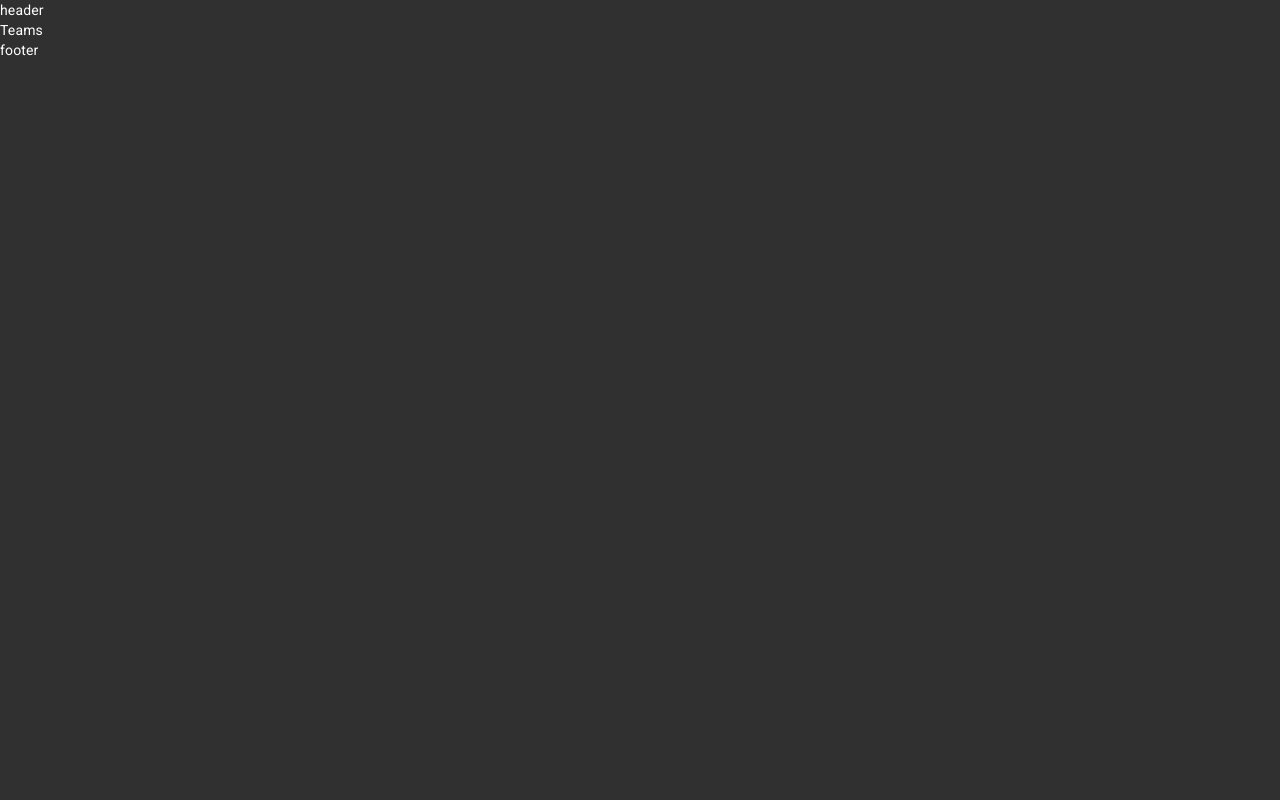
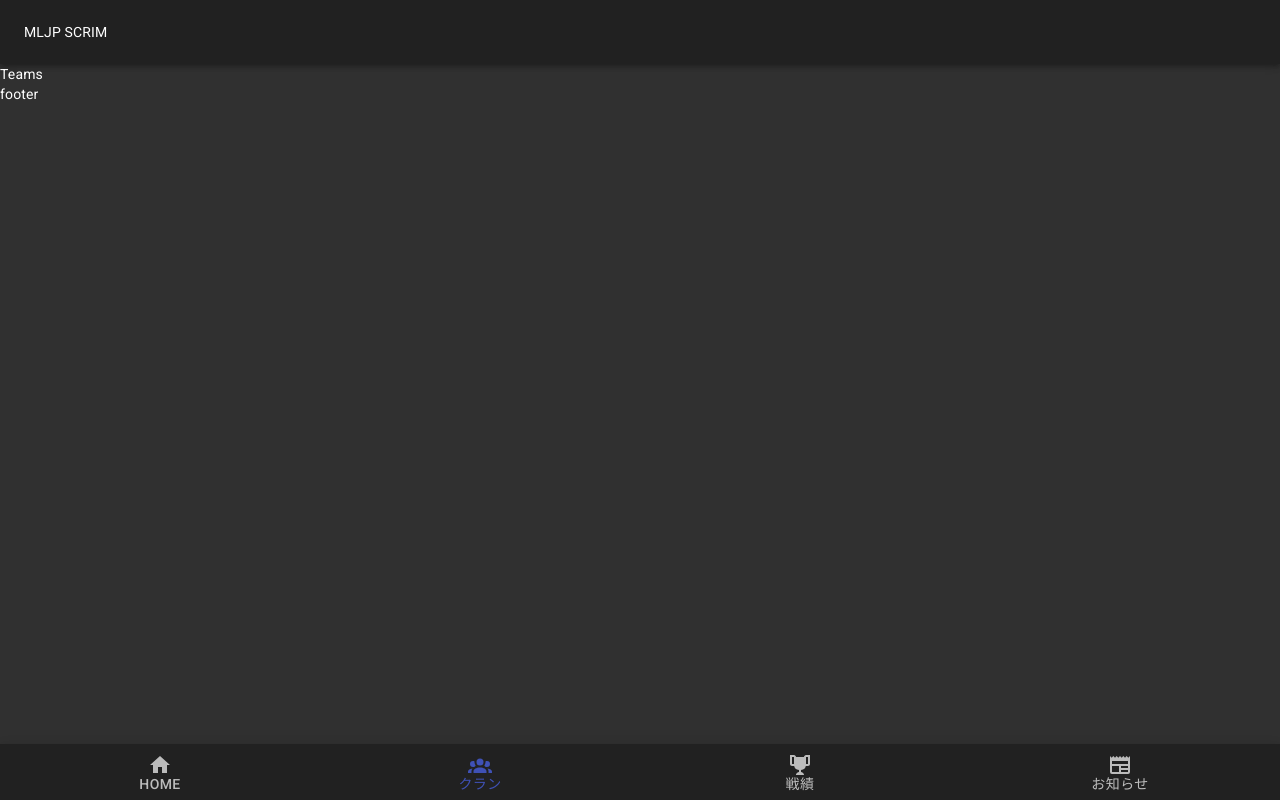
Before and after one commit to moriconomori/mljpscrim, a Next.js app: page /teams in a window 1280 px wide. Built offline with nearby package versions, Linux system fonts and the light colour scheme.

Commit message:
Bottom navigation を作成

```diff
--- /dev/null
+++ b/src/components/TheBottomNavigation.jsx
@@ -0,0 +1,99 @@
+import React, { useState, useEffect } from 'react';
+import { makeStyles } from '@material-ui/core/styles';
+import AppBar from '@material-ui/core/AppBar';
+import Tabs from '@material-ui/core/Tabs';
+import Tab from '@material-ui/core/Tab';
+import Icon from '@mdi/react';
+import { mdiHome, mdiAccountGroup, mdiTrophy, mdiNewspaper } from '@mdi/js';
+import Router, { useRouter } from 'next/router';
+
+const TheBottomNavigation = () => {
+  const router = useRouter();
+
+  const useStyles = makeStyles((theme) => ({
+    bottomNavi: {
+      top: 'auto',
+      bottom: 0,
+      '& .MuiTab-root': {
+        minHeight: 56,
+        padding: 0,
+        lineHeight: '1em',
+      },
+      '& .MuiTab-labelIcon .MuiTab-wrapper > *:first-child': {
+        marginBottom: 0,
+      },
+      '& .MuiTabs-indicator': {
+        display: 'none',
+      },
+      '& .MuiTab-root svg path': {
+        fill: theme.palette.text.secondary,
+      },
+      '& .MuiTab-root.Mui-selected svg path': {
+        fill: theme.palette.primary.main,
+      },
+    },
+  }));
+
+  const classes = useStyles();
+  const [currentPathName, setCurrentPathName] = useState(router.pathname);
+
+  useEffect(() => {
+    const handleRouteChange = (path) => {
+      setCurrentPathName(path);
+    };
+
+    Router.events.on('routeChangeStart', handleRouteChange);
+    return () => {
+      Router.events.off('routeChangeStart', handleRouteChange);
+    };
+  }, []);
+
+  const handleChange = (event, newPath) => {
+    setCurrentPathName(newPath);
+  };
+
+  return (
+    <AppBar
+      position="fixed"
+      color="default"
+      className={classes.bottomNavi}
+      component="div"
+    >
+      <Tabs
+        value={currentPathName}
+        onChange={handleChange}
+        variant="fullWidth"
+        indicatorColor="primary"
+        textColor="primary"
+        aria-label="bottom navigation"
+      >
+        <Tab
+          icon={<Icon path={mdiHome} size={1} />}
+          label="HOME"
+          value="/"
+          onClick={() => Router.push('/')}
+        />
+        <Tab
+          icon={<Icon path={mdiAccountGroup} size={1} />}
+          label="クラン"
+          value="/teams"
+          onClick={() => Router.push('/teams')}
+        />
+        <Tab
+          icon={<Icon path={mdiTrophy} size={1} />}
+          label="戦績"
+          value="/stats"
+          onClick={() => Router.push('/stats')}
+        />
+        <Tab
+          icon={<Icon path={mdiNewspaper} size={1} />}
+          label="お知らせ"
+          value="/news"
+          onClick={() => Router.push('/news')}
+        />
+      </Tabs>
+    </AppBar>
+  );
+};
+
+export default TheBottomNavigation;
--- a/src/layouts/default.jsx
+++ b/src/layouts/default.jsx
@@ -1,12 +1,27 @@
 import React from 'react';
 import PropTypes from 'prop-types';
+import { makeStyles } from '@material-ui/core/styles';
+import AppBar from '@material-ui/core/AppBar';
+import Toolbar from '@material-ui/core/Toolbar';
+import TheBottomNavigation from '../components/TheBottomNavigation';
 
 const Default = ({ children }) => {
+  const useStyles = makeStyles({
+    footer: {
+      paddingBottom: 56,
+    },
+  });
+
+  const classes = useStyles();
+
   return (
     <React.Fragment>
-      <header>header</header>
+      <AppBar position="static" color="default">
+        <Toolbar>MLJP SCRIM</Toolbar>
+      </AppBar>
       <main>{children}</main>
-      <footer>footer</footer>
+      <footer className={classes.footer}>footer</footer>
+      <TheBottomNavigation />
     </React.Fragment>
   );
 };
```
